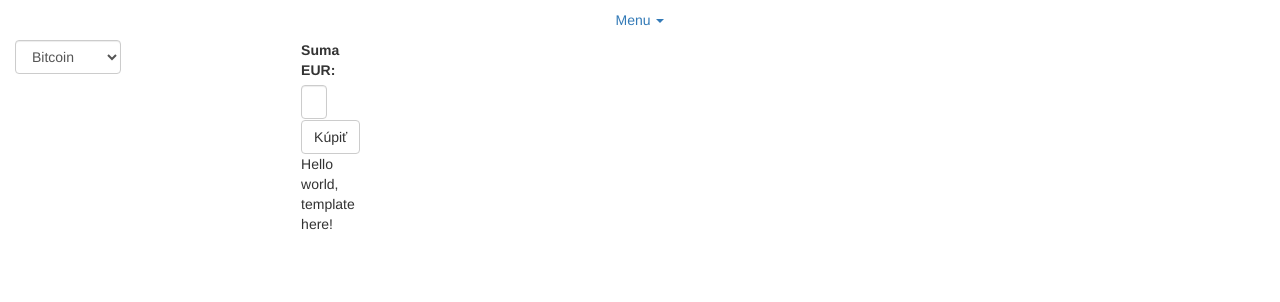
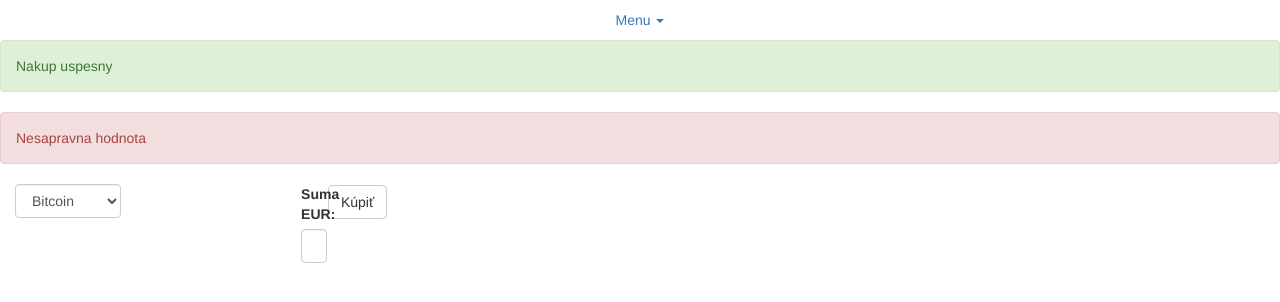
Before and after one commit to j4nk0/xbtzmenaren, a Django app: page /xbtzmenarenapp/ in a window 1280 px wide. Shown: the top 302 px of the page. Run offline with Django 3.2, Linux system fonts and the light colour scheme; some libraries are stand-ins or nearby versions.

Commit message:
add alert boxes

```diff
--- a/xbtzmenarendjango/xbtzmenarenapp/templates/xbtzmenarenapp/buy.html
+++ b/xbtzmenarendjango/xbtzmenarenapp/templates/xbtzmenarenapp/buy.html
@@ -31,12 +31,18 @@
         </ul>
       </li>
     </ul>
+    {% if ok_message %}
+      <div class="alert alert-success"> {{ ok_message }} </div>
+    {% endif %}
+    {% if error_message %}
+      <div class="alert alert-danger"> {{ error_message }} </div>
+    {% endif %}
     <form action="{% url 'buy-action' %}" method="post">
       {% csrf_token %}
       <div class="form-group row">
 	<div class="col-lg-4"/>
         <div class="col-lg-4">
-          <select class="form-control" name="coin_sel" id="coin_sel">
+          <select class="form-control" name="coin_selection">
             <option>Bitcoin</option>
             <option>Litecoin</option>
           </select>
@@ -48,11 +54,11 @@
 	<div class="col-lg-4"/>
         <div class="col-lg-4">
           <label for="usr">Suma EUR:</label>
-          <input type="text" class="form-control" name="sum"/>
+          <input type="text" class="form-control" name="sum_eur"/>
+        </div>
 	<div class="col-lg-4"/>
       </div>
       <button type="submit" class="btn btn-default">Kúpiť</button>
     </form>
-    <p>Hello world, template here!</p>
   </body>
 </html>
--- a/xbtzmenarendjango/xbtzmenarenapp/views.py
+++ b/xbtzmenarendjango/xbtzmenarenapp/views.py
@@ -5,10 +5,10 @@ from django.template import loader
 
 def buy(request):
     template = loader.get_template('xbtzmenarenapp/buy.html')
-    return HttpResponse(template.render({}, request))
+    return HttpResponse(template.render({'ok_message': "Nakup uspesny", 'error_message': "Nesapravna hodnota"}, request))
 
 def buy_action(request):
-    coin = request.POST['coin_sel']
-    sum_eur = request.POST['sum']
+    coin = request.POST['coin_selection']
+    sum_eur = request.POST['sum_eur']
     print(coin, sum_eur)
-    return HttpResponse("coin: " + coin + "sum: " + sum_eur)
+    return HttpResponse("coin: " + coin + "\n"  + "sum: " + sum_eur)
```
